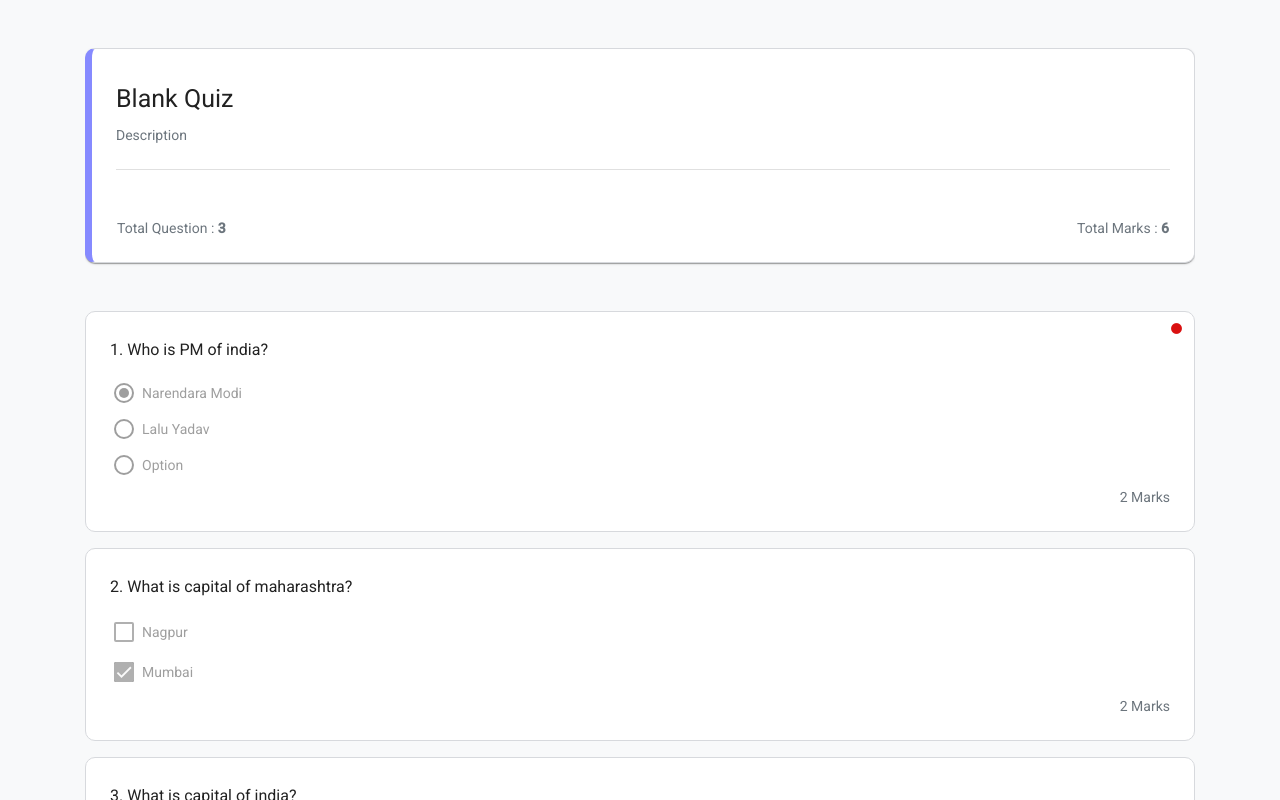
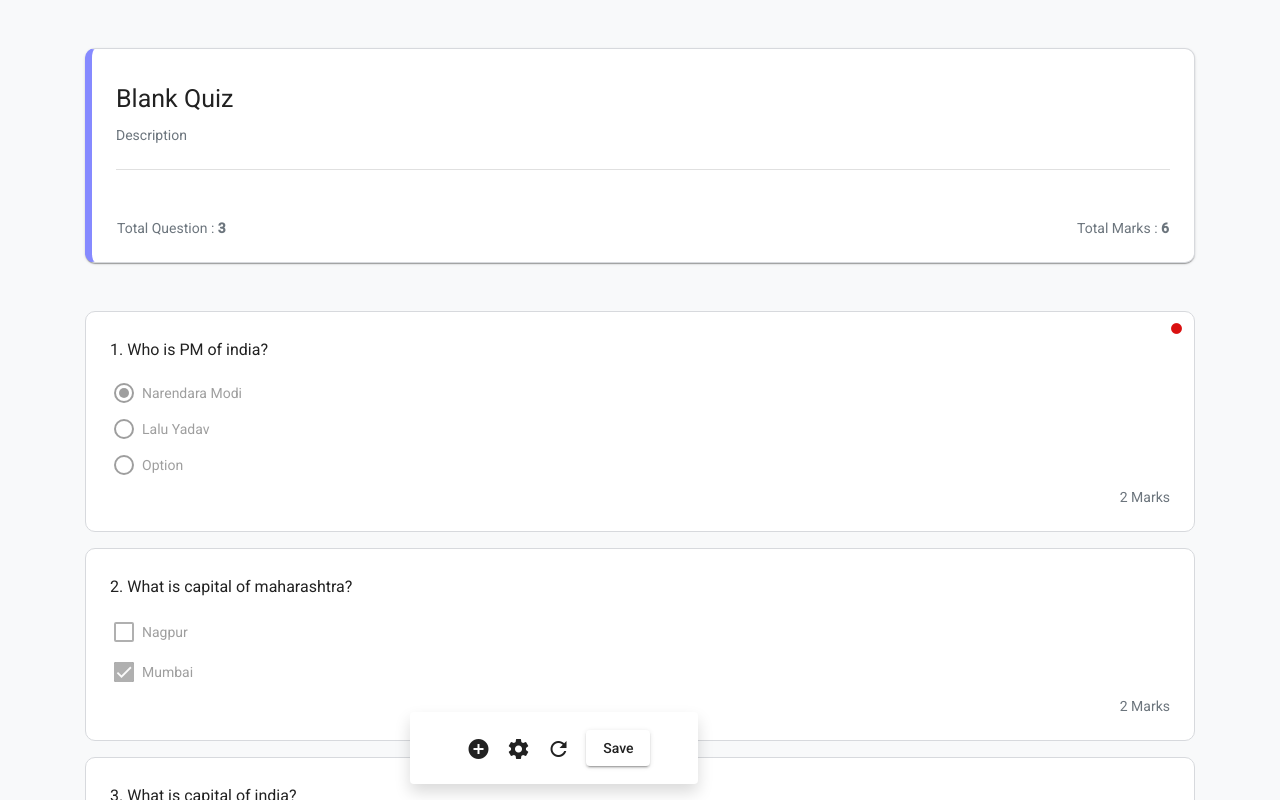
Before and after one commit to ShastrakarAkshay/Examize, an Angular app: page / in a window 1280 px wide. Shown: the top 800 px of the page. Built offline with nearby package versions, Linux system fonts and the light colour scheme.

Commit message:
sticky footer added in questin-bank

```diff
--- a/src/app/question-bank/question-bank.component.html
+++ b/src/app/question-bank/question-bank.component.html
@@ -93,9 +93,21 @@
             <span class="text-secondary">{{data.points}} Marks</span>
         </div>
     </mat-card>
-    <div class="mt-3 mb-3 text-right">
-        <button mat-raised-button color="basic" (click)="submit()">
-            Submit
+</div>
+<div class="row w-100 mt-3 mb-3 pl-3 pr-3 footer">
+    <mat-card class="footer-card shadow pl-5 pr-5">
+        <button mat-icon-button color="basic" class="btn-hover" matTooltip="Add new question"
+            (click)="addQuestion(questionBank.length - 1)">
+            <mat-icon>add_circle</mat-icon>
         </button>
-    </div>
+        <button mat-icon-button color="basic" class="btn-hover" matTooltip="Settings">
+            <mat-icon>settings</mat-icon>
+        </button>
+        <button mat-icon-button color="basic" class="btn-hover" matTooltip="Starts over" (click)="startsOver()">
+            <mat-icon>refresh</mat-icon>
+        </button>
+        <button mat-raised-button color="basic" class="ml-2" (click)="submit()">
+            Save
+        </button>
+    </mat-card>
 </div>
--- a/src/app/question-bank/question-bank.component.scss
+++ b/src/app/question-bank/question-bank.component.scss
@@ -1,6 +1,4 @@
 .app-quiz-cards {
-    overflow-x: auto;
-    overflow-y: hidden;
     margin-bottom: 100px;
     .quiz-header {
         .quiz-name {
@@ -32,3 +30,16 @@
         }
     }
 }
+.footer {
+    position: fixed;
+    bottom: 0;
+    .footer-card {
+        margin-left: 26%;
+    }
+}
+
+@media only screen and (max-width: 768px) {
+  .footer-card {
+    margin-left: 12% !important;
+  }
+}
--- a/src/app/question-bank/question-bank.component.ts
+++ b/src/app/question-bank/question-bank.component.ts
@@ -14,8 +14,8 @@ export class QuestionBankComponent implements OnInit {
   questionBank: IQuestionBank[];
   questionType = CQuestionTypes;
   readonly: boolean = true;
-  quizName: string;
-  quizDescription: string;
+  quizName: string = "";
+  quizDescription: string = "";
 
   constructor() { }
 
@@ -33,7 +33,7 @@ export class QuestionBankComponent implements OnInit {
           {
             id: 2,
             name: 'Lalu Yadav'
-          },{
+          }, {
             id: 3,
             name: ' '
           }
@@ -198,4 +198,9 @@ export class QuestionBankComponent implements OnInit {
     console.log(quiz)
   }
 
+  startsOver() {
+    this.questionBank = [];
+    this._initializeQuesitonBank();
+  }
+
 }
```
Also changed, not shown: 1 other file (tests, documents, lock files or other folders).
